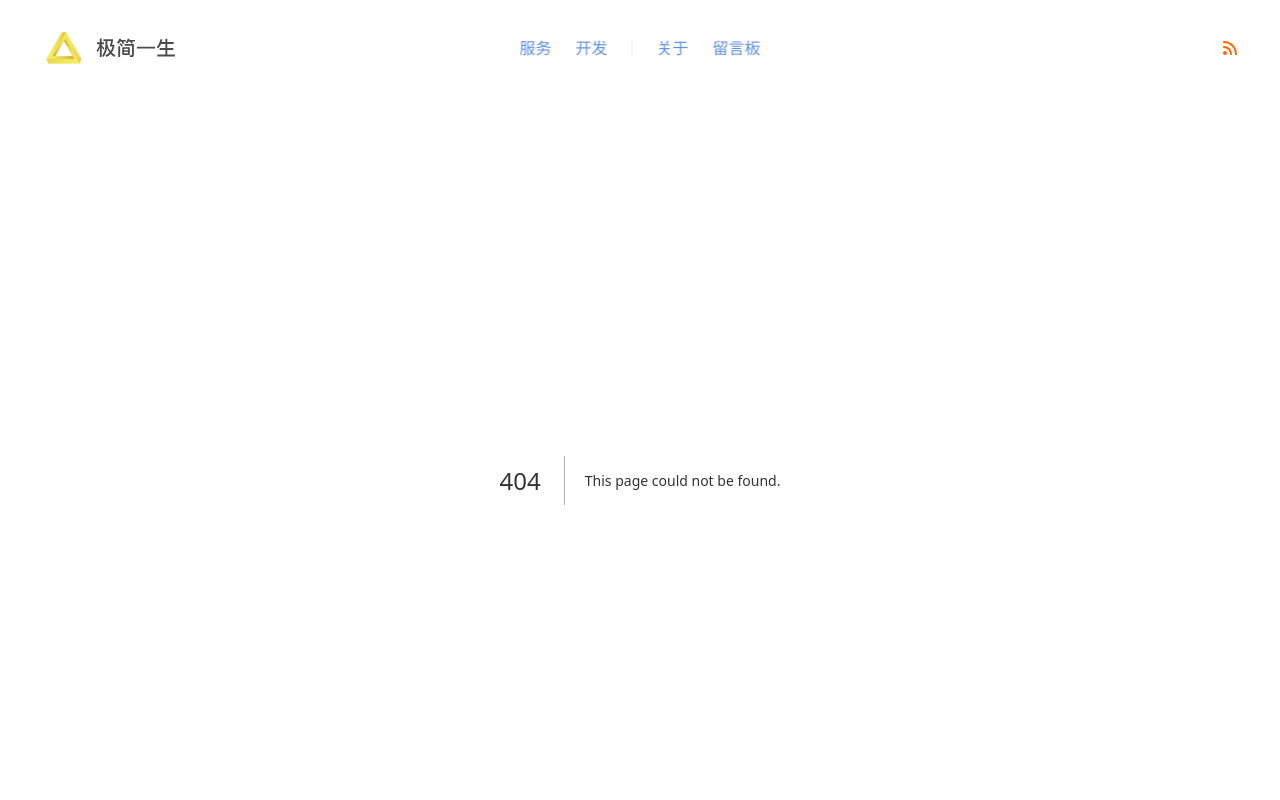
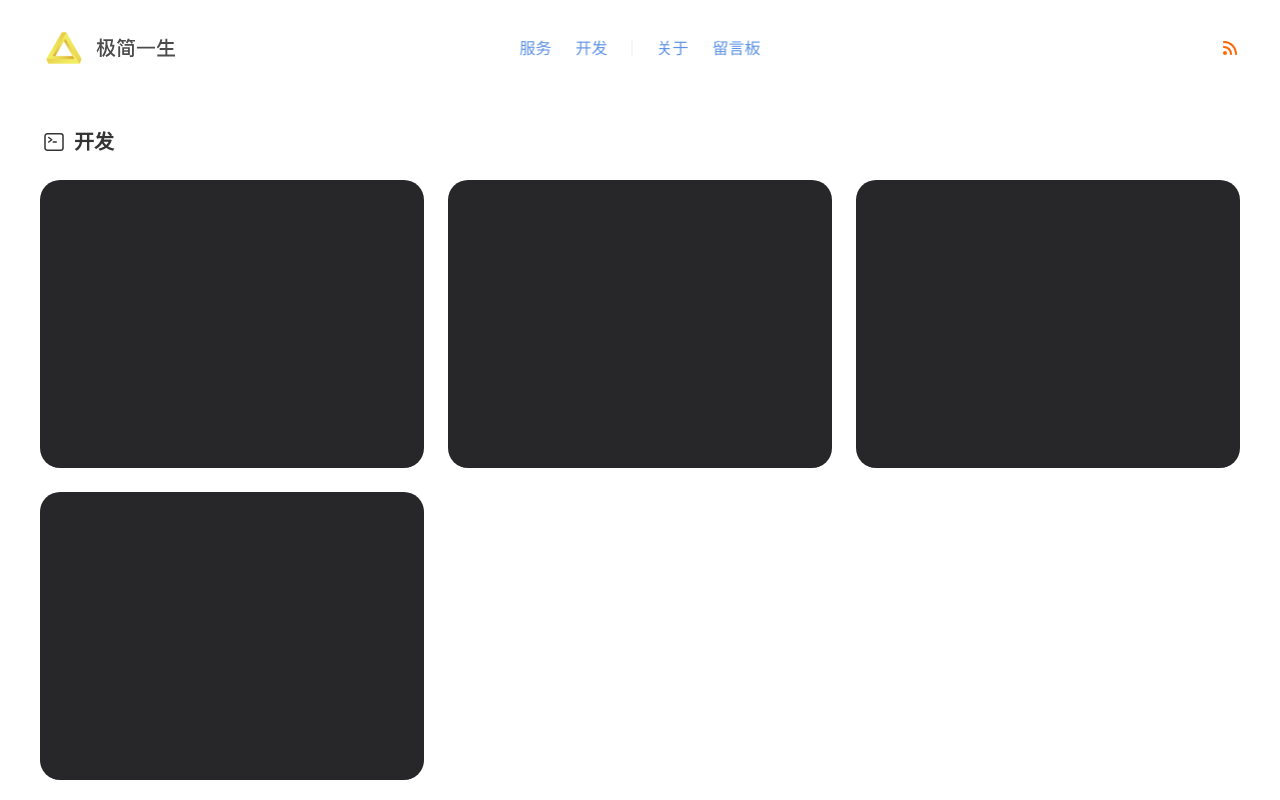
Before and after one commit to trojanyao/trojanyao, a Next.js app: page /service in a window 1280 px wide. Before the commit this address had no page. Shown: the top 800 px of the page. Built offline with nearby package versions, Linux system fonts and the light colour scheme.

Commit message:
feat(Service): add static page

```diff
--- a/app/components/SectionHeader.tsx
+++ b/app/components/SectionHeader.tsx
@@ -1,31 +1,47 @@
 import Link from 'next/link';
 
-import { ArrowRightIcon } from '@heroicons/react/20/solid';
+import { ChevronDoubleRightIcon } from '@heroicons/react/20/solid';
 
 export default function SectionHeader({
   url,
   title,
   icon,
+  showArrow = true,
   children,
 }: {
-  url: string;
+  url?: string;
   title: string;
   icon: React.ReactNode;
+  showArrow?: boolean;
   children?: React.ReactNode;
 }) {
+  function content() {
+    return (
+      <div
+        className={`flex items-center gap-1 ${showArrow && 'cursor-pointer'}`}
+      >
+        <div className="flex items-center gap-2">
+          <div className="size-6">{icon}</div>
+          <span className="text-xl font-semibold">{title}</span>
+        </div>
+
+        {showArrow && (
+          <ChevronDoubleRightIcon className="size-5 group-hover:animate-bounce-right" />
+        )}
+      </div>
+    );
+  }
+
   return (
     <div className="w-full px-[2px] mb-6 flex justify-between items-center">
       {/* Left */}
-      <Link href={url} className="group">
-        <div className="flex items-center gap-1 cursor-pointer">
-          <div className="flex items-center gap-2">
-            <div className="size-6">{icon}</div>
-            <span className="text-xl font-semibold">{title}</span>
-          </div>
-
-          <ArrowRightIcon className="size-5 group-hover:animate-bounce-right" />
-        </div>
-      </Link>
+      {showArrow ? (
+        <Link href={url || '#'} className="group">
+          {content()}
+        </Link>
+      ) : (
+        <div>{content()}</div>
+      )}
 
       {/* Right */}
       {children}
--- /dev/null
+++ b/app/service/page.tsx
@@ -0,0 +1,22 @@
+import { CommandLineIcon } from '@heroicons/react/24/outline';
+
+import SectionHeader from '../components/SectionHeader';
+import ServiceItem from './ServiceItem';
+
+export default function Service() {
+  return (
+    <div className="py-12">
+      <SectionHeader
+        title="开发"
+        icon={<CommandLineIcon />}
+        showArrow={false}
+      />
+
+      <ul className="grid grid-cols-3 gap-6">
+        {Array.from({ length: 4 }).map((item, index) => (
+          <ServiceItem key={index} />
+        ))}
+      </ul>
+    </div>
+  );
+}
```
